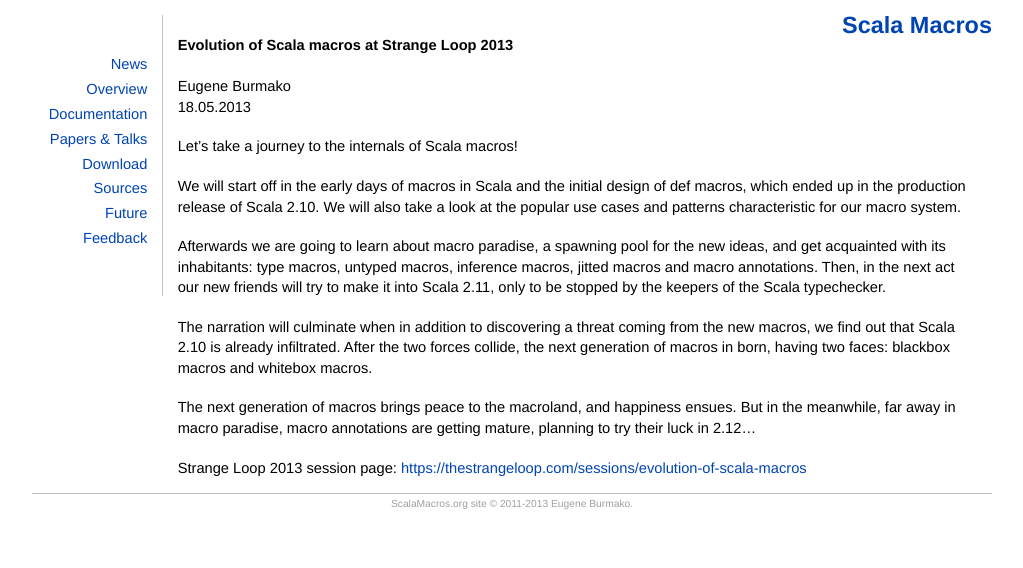
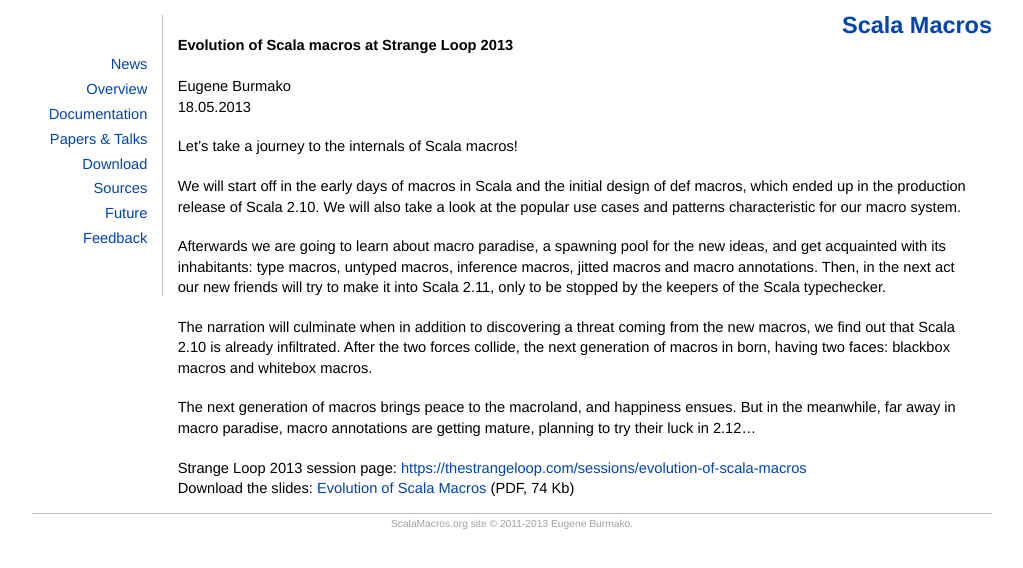
Before and after one commit to scalamacros/scalamacros.github.com, a Jekyll site: the page built from news/_posts/2013-05-18-evolution-of-scala-macros.html, in a window 1280 px wide. Shown: the top 568 px of the page, without its empty margins (128-1151 px from the left). Built offline with Jekyll 4.4.1, drawn with Linux system fonts in a browser that asks for light colours; comment, search, counter and statistics services are not loaded.

Commit message:
strangeloop 2013

```diff
--- a/news/_posts/2013-05-18-evolution-of-scala-macros.html
+++ b/news/_posts/2013-05-18-evolution-of-scala-macros.html
@@ -16,4 +16,5 @@
 
 <p>The next generation of macros brings peace to the macroland, and happiness ensues. But in the meanwhile, far away in macro paradise, macro annotations are getting mature, planning to try their luck in 2.12…</p>
 
-<p>Strange Loop 2013 session page: <a href="https://thestrangeloop.com/sessions/evolution-of-scala-macros">https://thestrangeloop.com/sessions/evolution-of-scala-macros</a></p>
+<p>Strange Loop 2013 session page: <a href="https://thestrangeloop.com/sessions/evolution-of-scala-macros">https://thestrangeloop.com/sessions/evolution-of-scala-macros</a><br/>
+Download the slides: <a href="/paperstalks/2013-09-19-EvolutionOfScalaMacros.pdf">Evolution of Scala Macros</a> (PDF, 74 Kb)</p>
--- a/paperstalks.html
+++ b/paperstalks.html
@@ -4,6 +4,8 @@
 comments: false
 plusone: false
 ---
+<p><a href="/paperstalks/2013-09-19-EvolutionOfScalaMacros.pdf">Evolution of Scala Macros (slides)</a> St. Louis, Sep 2013</p>
+
 <p><a href="/paperstalks/2013-08-21-RuWhatAreMacrosGoodFor.pdf">Для чего полезны макросы? (slides)</a> Kyiv, Aug 2013</p>
 
 <p><a href="/paperstalks/2013-07-17-WhatAreMacrosGoodFor.pdf">What Are Macros Good For? (slides)</a> Tel Aviv, Jul 2013</p>
```
Also changed, not shown: 2 other files.
